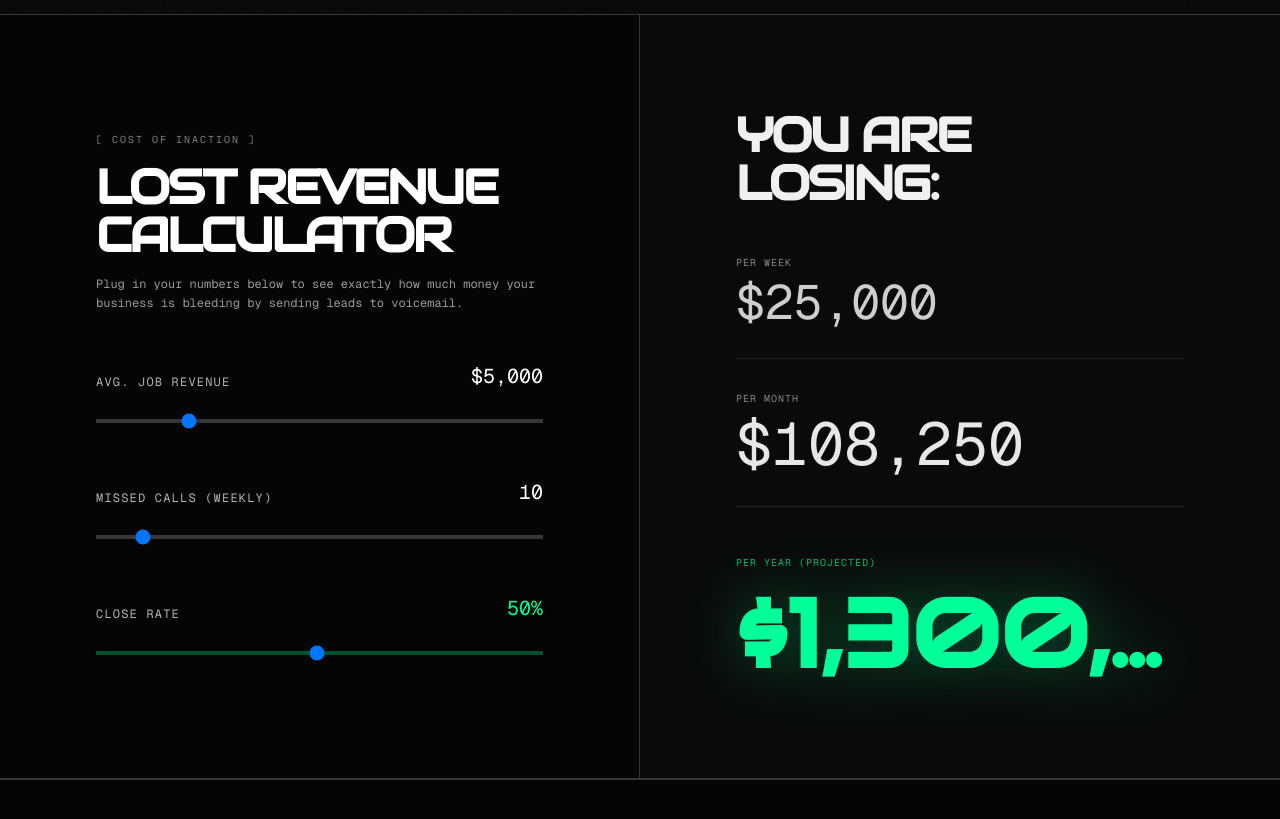
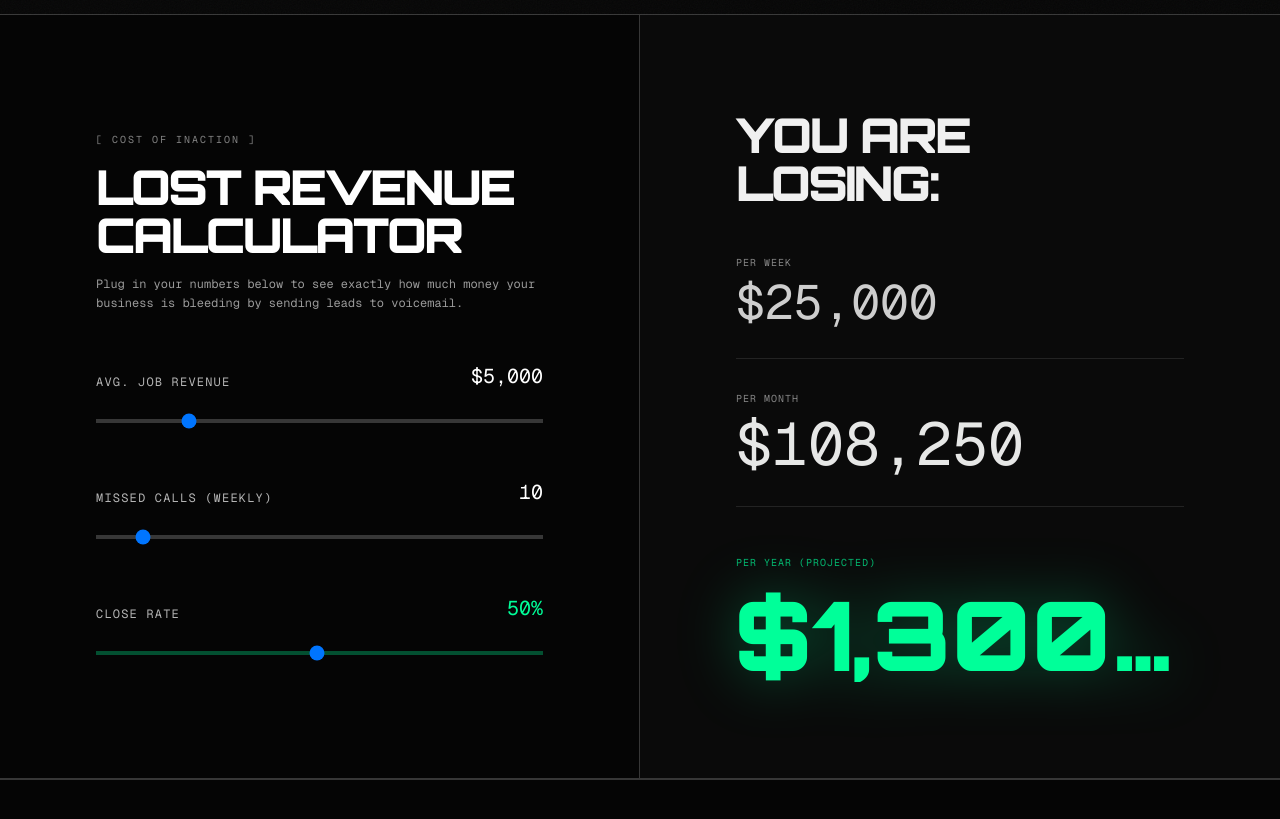
Before and after one commit to 2Limitless/Welcome-parrot, a Next.js app: page / in a window 1280 px wide. Shown: the part 785-1604 px from the top of the page. Built offline with nearby package versions, Linux system fonts and the light colour scheme; grey boxes are pictures that could not be loaded.

Commit message:
fix: Revert font to Orbitron in Revenue Calculator

```diff
--- a/src/app/page.tsx
+++ b/src/app/page.tsx
@@ -90,7 +90,7 @@ const RevenueCalculator = () => {
           className="p-6 md:p-12 lg:p-24 border-b lg:border-b-0 lg:border-r border-white/20 flex flex-col justify-center"
         >
           <span className="text-[10px] text-white/50 font-mono tracking-[0.2em] uppercase mb-4 block">[ Cost of Inaction ]</span>
-          <h2 className="text-4xl md:text-5xl font-black font-[family-name:var(--font-audiowide)] uppercase tracking-tighter mb-4 text-white">
+          <h2 className="text-4xl md:text-5xl font-black font-[family-name:var(--font-orbitron)] uppercase tracking-tighter mb-4 text-white">
             Lost Revenue<br />Calculator
           </h2>
           <p className="font-mono text-xs text-white/60 mb-12 max-w-md leading-relaxed">
@@ -144,7 +144,7 @@ const RevenueCalculator = () => {
           initial={{ opacity: 0, x: 50 }} whileInView={{ opacity: 1, x: 0 }} transition={{ duration: 0.8, ease: "easeOut", delay: 0.2 }} viewport={{ once: true, margin: "-100px" }}
           className="p-6 md:p-12 lg:p-24 flex flex-col justify-center bg-[#0a0a0a]"
         >
-          <h3 className="text-3xl md:text-5xl font-black font-[family-name:var(--font-audiowide)] uppercase tracking-tighter mb-12">
+          <h3 className="text-3xl md:text-5xl font-black font-[family-name:var(--font-orbitron)] uppercase tracking-tighter mb-12">
             You are losing:
           </h3>
 
@@ -159,7 +159,7 @@ const RevenueCalculator = () => {
             </div>
             <div className="flex flex-col pt-4">
               <span className="font-mono text-[10px] tracking-widest uppercase text-[#00ff99]/70 mb-4">Per Year (Projected)</span>
-              <span className="text-4xl sm:text-5xl md:text-6xl xl:text-8xl font-black font-[family-name:var(--font-audiowide)] leading-none text-[#00ff99] drop-shadow-[0_0_30px_rgba(0,255,153,0.3)] whitespace-nowrap overflow-hidden text-ellipsis">
+              <span className="text-4xl sm:text-5xl md:text-6xl xl:text-8xl font-black font-[family-name:var(--font-orbitron)] leading-none text-[#00ff99] drop-shadow-[0_0_30px_rgba(0,255,153,0.3)] whitespace-nowrap overflow-hidden text-ellipsis">
                 {formatMoney(yearlyLost)}
               </span>
             </div>
```
